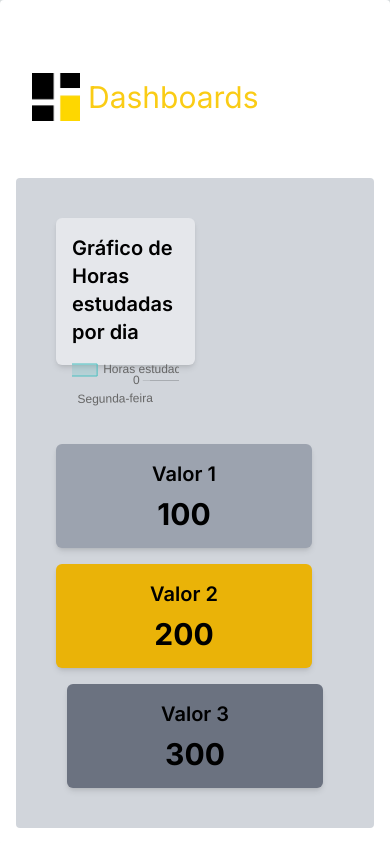
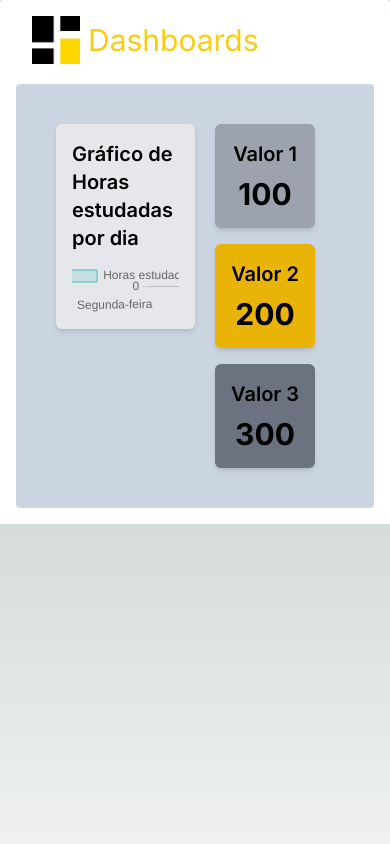
Before and after one commit to DiegoH3nr1que/FrontMec, a Next.js app in the folder project/: page / in a window 390 px wide. Built offline with nearby package versions, Linux system fonts and the light colour scheme.

Commit message:
style : modifications to the graphic and the main page to make the project more responsive

```diff
--- a/project/src/app/components/Chart.jsx
+++ b/project/src/app/components/Chart.jsx
@@ -13,7 +13,7 @@ const ChartComponent = () => {
         borderWidth: 1,
         hoverBackgroundColor: 'rgba(75,192,192,0.4)',
         hoverBorderColor: 'rgba(75,192,192,1)',
-        data: [30, 45, 76, 81, 56, 56, 20],
+        data: [4, 9, 3, 4, 6, 8, 3],
       },
     ],
   });
@@ -42,7 +42,7 @@ const ChartComponent = () => {
   }, [chartData]);
 
   return (
-    <div className="bg-gray-200 w-[50%] h-[70%] p-4 rounded-md shadow-md">
+    <div className="bg-gray-200 w-[50%] h-[60%] p-4 rounded-md shadow-md">
       <h2 className="text-xl font-semibold mb-2 text-black">Gráfico de Horas estudadas por dia</h2>
       <canvas ref={chartRef}></canvas>
     </div>
--- a/project/src/app/page.jsx
+++ b/project/src/app/page.jsx
@@ -1,28 +1,40 @@
-// pages/index.js
 "use client";
 import React from "react";
 import Card from "./components/Card";
-import Chart from "./components/Chart";
+import Chart from "./components/Chart"; // Certifique-se de que o caminho e o nome do arquivo estão corretos
 
 const Home = () => {
   return (
-    <div className="rounded bg-white h-screen w-screen p-4 md:p-8 lg:p-12">
-      <header className="flex h-1/5 md:h-1/6 items-center ml-4 md:ml-10 text-black text-3xl md:text-5xl">
+    <div className="rounded bg-white h-ful w-full p-4 md:p-8 lg:p-12">
+      <header className="flex h-1/5 md:h-1/6 items-center ml-4 md:ml-10 text-black text-3xl md:text-5xl mb-5">
         <img src="./ADSMEC_logo.png" className="h-12 w-12" alt="Logo" />
         <div className="text-yellow-400 ml-2 md:ml-4">Dashboards</div>
       </header>
 
-      <div className="flex flex-col md:flex-row w-[100%] h-[80%] p-10 bg-gray-300 rounded">
-        <div className="md:w-2/3 flex-1 mb-4 md:mb-0 md:mr-4">
-          <Chart className="bg-purple-500 text-white rounded-lg p-4 h-full" />
-        </div>
+      <div className="flex flex-row bg-slate-300 p-10 rounded gap-5">
+        <Chart className="bg-purple-500 text-white rounded-lg p-4 h-[70%]" />
         <div className="md:w-1/3 grid md:grid-rows-2 gap-4">
           <div className="flex flex-col md:flex-row gap-4 justify-center text-center">
-            <Card title="Valor 1" value="100" colorClass="bg-gray-400" widthClass="w-64" />
-            <Card title="Valor 2" value="200" colorClass="bg-yellow-500" widthClass="w-64" />
+            <Card
+              title="Valor 1"
+              value="100"
+              colorClass="bg-gray-400"
+              widthClass="w-full md:w-64"
+            />
+            <Card
+              title="Valor 2"
+              value="200"
+              colorClass="bg-yellow-500"
+              widthClass="w-full md:w-64"
+            />
           </div>
           <div className="flex flex-col items-center text-center justify-center">
-            <Card title="Valor 3" value="300" colorClass="bg-gray-500" widthClass="w-64" />
+            <Card
+              title="Valor 3"
+              value="300"
+              colorClass="bg-gray-500"
+              widthClass="w-full md:w-64"
+            />
           </div>
         </div>
       </div>
```
